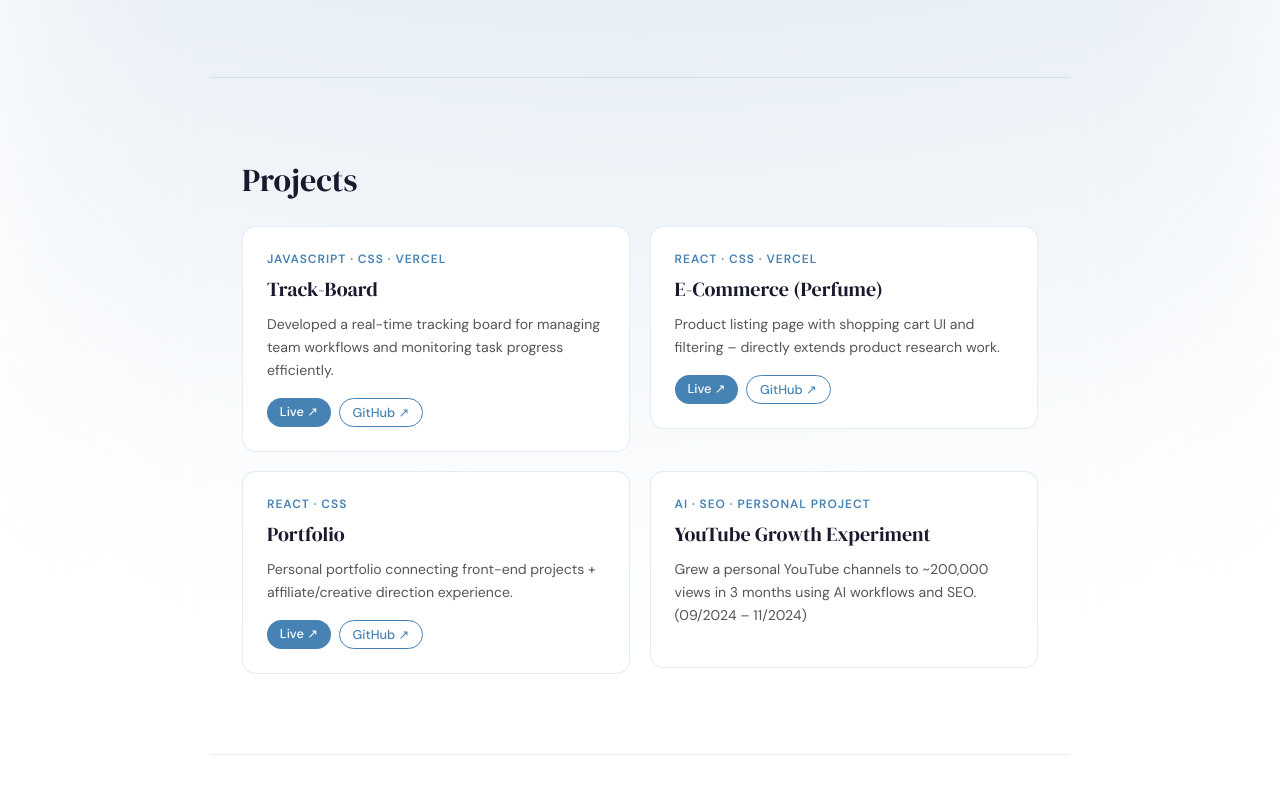
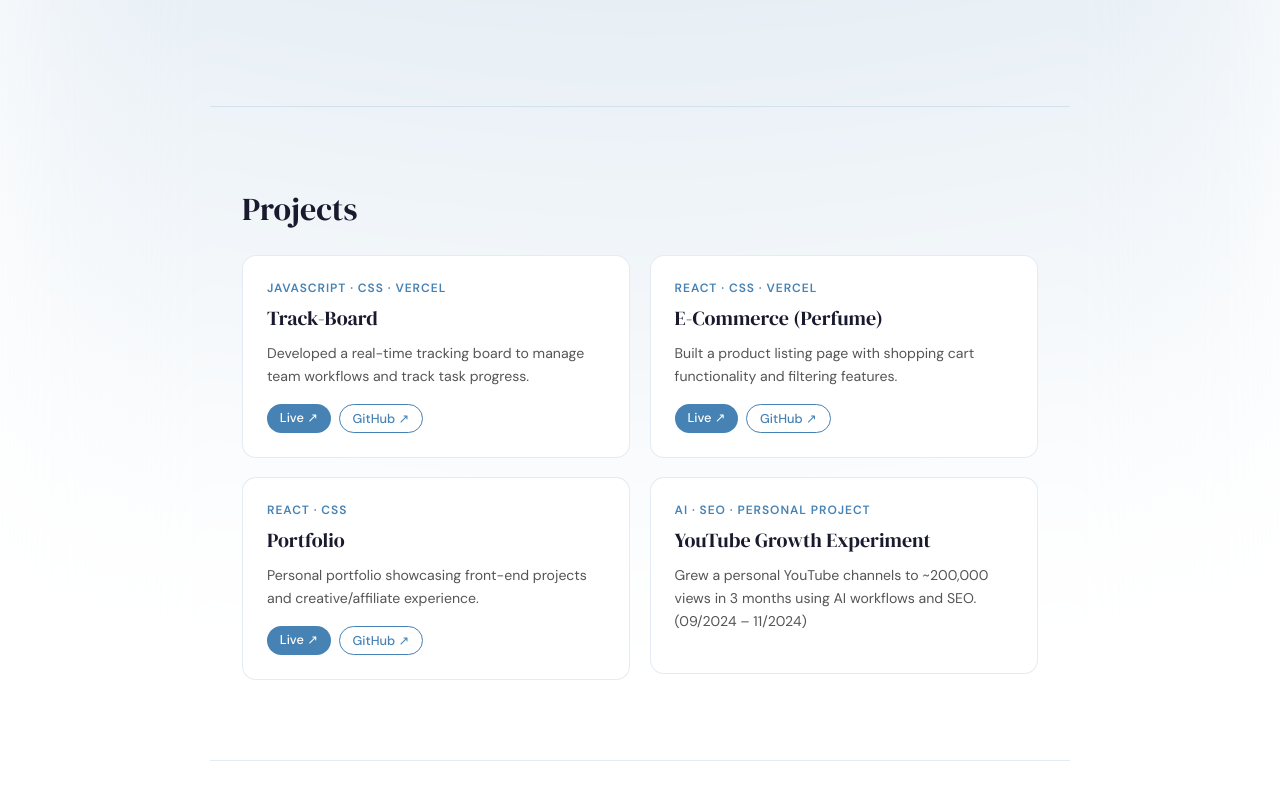
Before and after one commit to yz2k3/Portfolio, a React app: page / in a window 1280 px wide. Shown: the part 1761-2561 px from the top of the page. Built offline with nearby package versions, Linux system fonts and the light colour scheme; the HTML template or start-up script is replaced by a standard one.

Commit message:
style: changing text

```diff
--- a/src/components/Experience.jsx
+++ b/src/components/Experience.jsx
@@ -15,6 +15,7 @@ const jobs = [
             "Main focus: Affiliate content strategy – watch products, provide real-time feedback, suggest video ideas and music choices that fit the content",
             "Secondary: Customize Streamlabs widgets using HTML, CSS, and JavaScript for livestream overlays",
             'Work under mentorship of ex-founder of 1M-sub channel "Chao Ngay Moi"',
+            "Key learning: Broke down complex workflows into smaller tasks to improve efficiency and content production",
         ],
     },
     {
--- a/src/components/Projects.jsx
+++ b/src/components/Projects.jsx
@@ -10,21 +10,21 @@ const projects = [
     {
         name: "Track-Board",
         stack: "JavaScript · CSS · Vercel",
-        desc: "Developed a real-time tracking board for managing team workflows and monitoring task progress efficiently.",
+        desc: "Developed a real-time tracking board to manage team workflows and track task progress.",
         live: "https://track-board-project.vercel.app",
         repo: "https://github.com/yz2k3/Track-Board-Project",
     },
     {
         name: "E-Commerce (Perfume)",
         stack: "React · CSS · Vercel",
-        desc: "Product listing page with shopping cart UI and filtering – directly extends product research work.",
+        desc: "Built a product listing page with shopping cart functionality and filtering features.",
         live: "https://project-perfume-ga73.vercel.app",
         repo: "https://github.com/yz2k3/Project-Perfume",
     },
     {
         name: "Portfolio",
         stack: "React · CSS",
-        desc: "Personal portfolio connecting front-end projects + affiliate/creative direction experience.",
+        desc: "Personal portfolio showcasing front-end projects and creative/affiliate experience.",
         live: "https://portfolio-inky-two-vx08c87vfr.vercel.app",
         repo: "https://github.com/yz2k3/Portfolio",
     },
```
